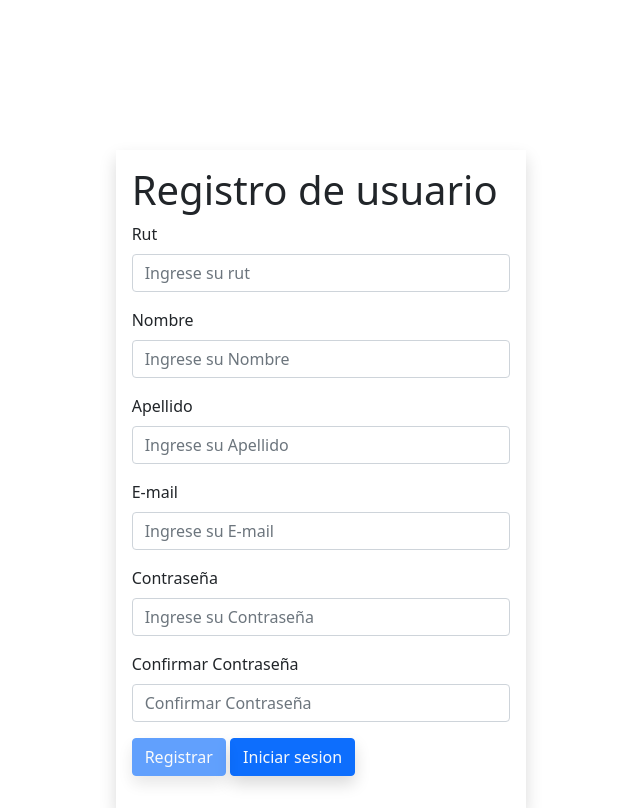
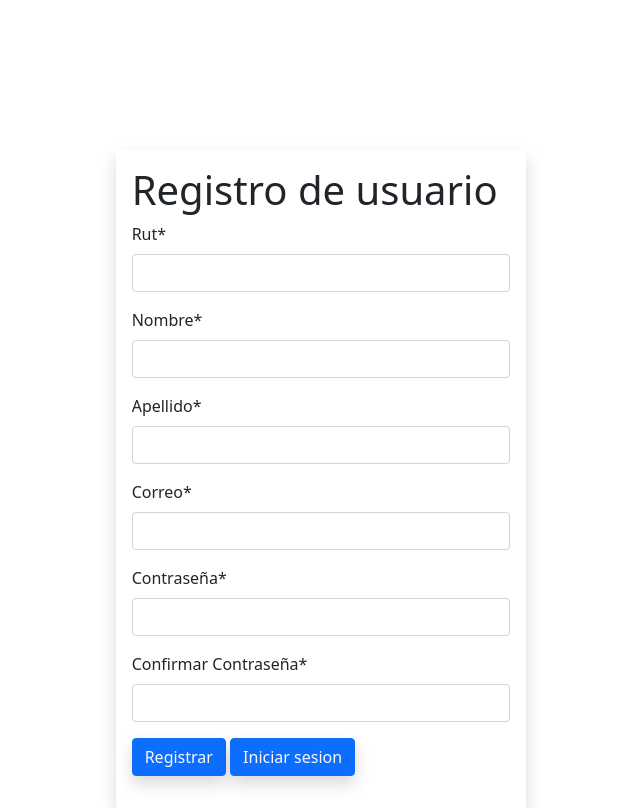
Before and after one commit to xJonathanMx/sitio, a Django app: page /registro/ in a window 1280 px wide. Shown: the part 90-898 px from the top of the page, without its empty margins (319-959 px from the left). Run offline with Django 5.2, Linux system fonts and the light colour scheme; some libraries are stand-ins or nearby versions.

Commit message:
registro-user-validado

```diff
--- /dev/null
+++ b/aplicacion/forms.py
@@ -0,0 +1,74 @@
+from django import forms
+from crispy_forms.helper import FormHelper
+from crispy_forms.layout import Layout, Submit
+from django.core.validators import RegexValidator
+from django.contrib.auth.hashers import make_password
+from .models import Usuario
+from itertools import cycle
+from django.contrib.auth.forms import AuthenticationForm
+from django.contrib.auth import authenticate
+from django.contrib.auth.forms import UsernameField
+
+
+
+class RegistroUsuarioForm(forms.ModelForm):
+    password1 = forms.CharField(label='Contraseña', widget=forms.PasswordInput)
+    password2 = forms.CharField(label='Confirmar Contraseña', widget=forms.PasswordInput)
+
+    class Meta:
+        model = Usuario
+        fields = ['rut', 'nombre', 'apellido', 'correo']
+
+    def clean_password2(self):
+        password1 = self.cleaned_data.get('password1')
+        password2 = self.cleaned_data.get('password2')
+        if password1 and password2 and password1 != password2:
+            raise forms.ValidationError("Las contraseñas no coinciden")
+        return password2
+
+    def clean_correo(self):
+        correo = self.cleaned_data.get('correo')
+        if Usuario.objects.filter(correo=correo).exists():
+            raise forms.ValidationError("El correo electrónico ya está en uso.")
+        return correo
+
+    def clean_username(self):
+        username = self.cleaned_data.get('username')
+        if Usuario.objects.filter(username=username).exists():
+            raise forms.ValidationError("Este usuario ya está en uso.")
+        return username
+
+    def clean_rut(self):
+        rut = self.cleaned_data.get('rut')
+
+        def validar_rut(rut):
+            rut = rut.replace(".", "").replace("-", "").upper()  # Elimina puntos y guiones y convierte a mayúsculas
+            rut, verificador = rut[:-1], rut[-1]  # Separa el número del verificador
+
+            if not rut.isdigit() or len(rut) < 7:
+                return False  # El RUT debe contener al menos 7 dígitos
+
+            suma = sum(int(digit) * int(factor) for digit, factor in zip(reversed(rut), cycle(range(2, 8))))
+            dv_esperado = (-suma) % 11
+
+            if dv_esperado == 10:
+                dv_esperado = "K"
+
+            return str(dv_esperado) == verificador
+
+        if not validar_rut(rut):
+            raise forms.ValidationError("El RUT ingresado no es válido")
+        return rut
+
+    def save(self, commit=True):
+        user = super(RegistroUsuarioForm, self).save(commit=False)
+        user.contraseña = make_password(self.cleaned_data["password1"])  # Encriptar la contraseña
+        if commit:
+            user.save()
+        return user
+
+    def __init__(self, *args, **kwargs):
+        super(RegistroUsuarioForm, self).__init__(*args, **kwargs)
+        self.helper = FormHelper()
+        self.helper.form_method = 'post'
+        self.helper.add_input(Submit('submit', 'Registrar'))
--- a/aplicacion/models.py
+++ b/aplicacion/models.py
@@ -11,9 +11,10 @@ class Comuna(models.Model):
 
 class Usuario(models.Model):
     rut = models.CharField(max_length=12, primary_key=True)
+    username = models.CharField(max_length=12, unique=True)
     nombre = models.CharField(max_length=100)
     apellido = models.CharField(max_length=100)
-    correo = models.EmailField(max_length=100)
+    correo = models.EmailField(max_length=100, unique=True)
     contraseña = models.CharField(max_length=100)
     esadmin = models.BooleanField(default=False)
 
--- a/aplicacion/templates/aplicacion/registro-usuario.html
+++ b/aplicacion/templates/aplicacion/registro-usuario.html
@@ -30,48 +30,17 @@
     <div class="row" style="padding-top: 150px;">
         <div class="col-sm-4"></div>
         <div class="col-sm-4">
+            {% load crispy_forms_tags %}
+            <form action="" method="post" class="shadow p-3">
+                <h1>Registro de usuario</h1>
+                {% csrf_token %}
+                {{ form| crispy }}
 
-            <form action="{% url "login" %}" method="get" class="shadow p-3">
-                <h1>Registro de usuario</h1>
-                <div class="mb-3">
-                    <label for="rut" class="form-label">Rut</label>
-                    <input type="text" id="rut" name="rut" class="form-control" placeholder="Ingrese su rut" onblur="validarFormulario()">
-                    <div class="text-danger" id="mensajeRut"></div>
-                </div>
 
-                <div class="mb-3">
-                    <label for="nombre" class="form-label">Nombre</label>
-                    <input type="text" id="nombre" name="nombre" class="form-control" placeholder="Ingrese su Nombre" onblur="validarFormulario()">
-                    <div class="text-danger" id="mensajeNombre"></div>
-                </div>
-
-                <div class="mb-3">
-                    <label for="apellido" class="form-label">Apellido</label>
-                    <input type="text" id="apellido" name="apellido" class="form-control" placeholder="Ingrese su Apellido" onblur="validarFormulario()">
-                    <div class="text-danger" id="mensajeApellido"></div>
-                </div>
-
-                <div class="mb-3">
-                    <label for="email" class="form-label">E-mail</label>
-                    <input type="email" id="email" name="email" class="form-control" placeholder="Ingrese su E-mail" onblur="validarFormulario()">
-                    <div class="text-danger" id="mensajemail"></div>
-                </div>
-
-                <div class="mb-3">
-                    <label for="psw" class="form-label">Contraseña</label>
-                    <input type="password" id="psw" name="psw" class="form-control" placeholder="Ingrese su Contraseña" onblur="validarFormulario()">
-                    <div class="text-danger" id="mensajePsw"></div>
-                </div>
-
-                <div class="mb-3">
-                    <label for="psw1" class="form-label">Confirmar Contraseña</label>
-                    <input type="password" id="psw1" name="psw1" class="form-control" placeholder="Confirmar Contraseña" onblur="validarFormulario()">
-                    <div class="text-danger" id="mensajePsw1"></div>
-                </div>
 
                 <div class="mb-3">
 
-                    <button type="submit" class="btn btn-primary btn rounded shadow text-light" id="submitBtn" disabled>Registrar</button>
+                    <button type="submit" class="btn btn-primary btn rounded shadow text-light">Registrar</button>
                     <a href="{% url "login" %}" class="btn btn-primary btn rounded shadow text-light">Iniciar sesion</a>
                 </div>
             </form>
--- a/aplicacion/urls.py
+++ b/aplicacion/urls.py
@@ -10,7 +10,7 @@ urlpatterns = [
     path('carrito/', carrito, name='carrito'),
     path('tabla_pedidos/', tabla_pedidos, name='tabla_pedidos'),
     path('registro/', registro_usuario, name='registro_usuario'),
-    path('login/', login, name='login'),
+
     path('admins/', admin, name='admins'),
     path('detalle/', detalle, name='detalle'),
     path('Usuarios/', gestion_usuario, name="Usuarios"),
--- a/aplicacion/views.py
+++ b/aplicacion/views.py
@@ -1,6 +1,11 @@
 from django.shortcuts import render, redirect
 from django.contrib import messages
 from .models import Producto
+from .forms import RegistroUsuarioForm
+from django.contrib.auth.models import User
+from django.db import IntegrityError
+
+
 
 
 # Create your views here.
@@ -21,10 +26,26 @@ def pedidos(request):
 def pagar(request):
     return render(request,'aplicacion/pagar.html')
 
+
 def registro_usuario(request):
-    return render(request,'aplicacion/registro-usuario.html')
+    if request.method == 'POST':
+        form = RegistroUsuarioForm(request.POST)
+        if form.is_valid():
+            try:
+                user = form.save(commit=False)
+                user.is_staff = False
+                user.is_superuser = False
+                user.save()
+                return redirect('index')
+            except IntegrityError:
+                form.add_error('correo', 'El correo electrónico ya está en uso.')
+    else:
+        form = RegistroUsuarioForm()
+    return render(request, 'aplicacion/registro-usuario.html', {'form': form})
+
+
 def login(request):
-    return render (request,'aplicacion/login.html')
+    return render (request,'aplicacion/registration/login.html')
 
 def tabla_pedidos(request):
     return render(request,'aplicacion/tabla_pedidos.html')
--- a/sitio/urls.py
+++ b/sitio/urls.py
@@ -17,9 +17,11 @@ Including another URLconf
 from django.contrib import admin
 
 from django.urls import path,include
+from django.contrib.auth.views import LoginView
 
 urlpatterns = [
 
     path('admin/', admin.site.urls),
-    path('',include('aplicacion.urls'))
+    path('',include('aplicacion.urls')),
+    path('accounts/', include('django.contrib.auth.urls'))
 ]
```
Also changed, not shown: aplicacion/templates/registration/login.html (renamed from aplicacion/templates/aplicacion/login.html, +8 -19 lines), requirements.txt (added, +7 -0 lines), sitio/settings.py (+9 -0 lines).
